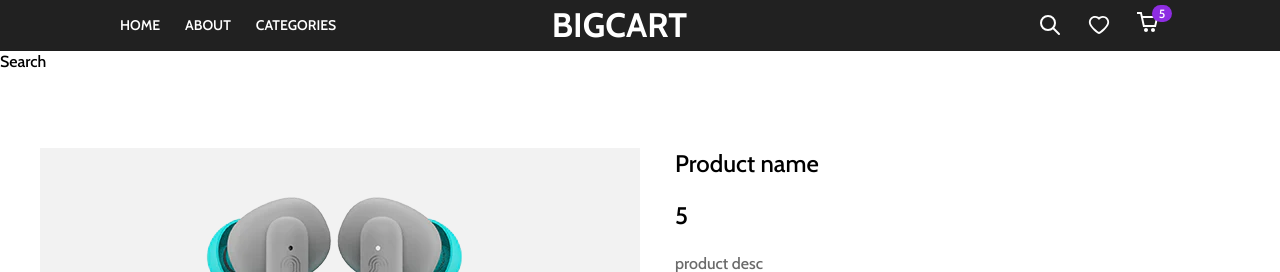
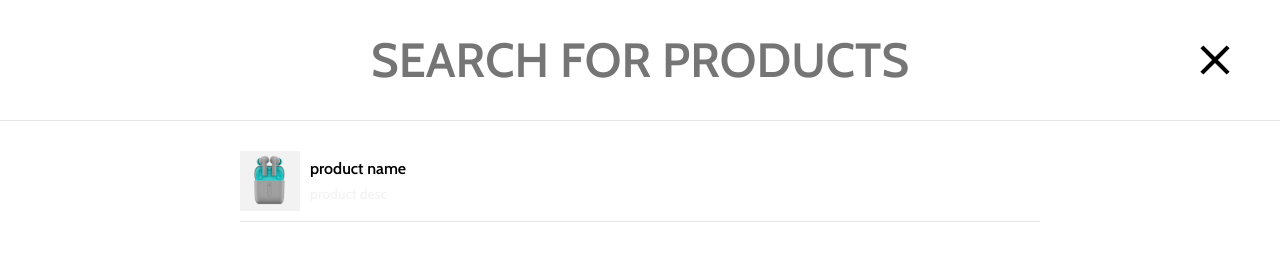
Before and after one commit to msaini0r/Bigcart, a React (Create React App) app in the folder client/: page /product/1 in a window 1280 px wide. Both pictures are taken after a click on the icon 1050 px from the left and 25 px from the top of the page. Shown: the top 272 px of the page. Built offline with nearby package versions, Linux system fonts and the light colour scheme.

Commit message:
Search component completed

```diff
--- a/client/src/components/Header/Header.jsx
+++ b/client/src/components/Header/Header.jsx
@@ -13,7 +13,7 @@
 const Header = () => {
   const [scrolled, setScrolled] = useState(false);
   const [showCart, setShowCart] = useState(false);
-  const [showSearch, setshowSearch] = useState(false);
+  const [showSearch, setShowSearch] = useState(false);
   const handleScroll = () => {
     const offset = window.scrollY;
     if (offset > 200) {
@@ -38,7 +38,7 @@
           </ul>
           <div className="center">BIGCART</div>
           <div className="right">
-            <TbSearch onClick={() => setshowSearch(true)} />
+            <TbSearch onClick={() => setShowSearch(true)} />
             <AiOutlineHeart />
             <span className="cart-icon" onClick={() => setShowCart(true)}>
               <CgShoppingCart />
@@ -48,7 +48,7 @@
         </div>
       </header>
       {showCart && <Cart setShowCart={setShowCart} />}
-      {showSearch && <Search setshowSearch={setshowSearch} />}
+      {showSearch && <Search setShowSearch={setShowSearch} />}
     </>
   );
 };
--- a/client/src/components/Header/Search/Search.jsx
+++ b/client/src/components/Header/Search/Search.jsx
@@ -1,6 +1,28 @@
 import "./Search.scss";
-const Search = () => {
-    return <div>Search</div>;
+import { MdClose } from "react-icons/md";
+import prod from "../../../assets/products/earbuds-prod-1.webp";
+const Search = ({ setShowSearch }) => {
+  return (
+    <div className="search-modal">
+      <div className="form-field">
+        <input type="text" autoFocus placeholder="Search for products" />
+        <MdClose className="close-btn" onClick={() => setShowSearch(false)} />
+      </div>
+      <div className="search-result-content">
+        <div className="search-results">
+          <div className="search-result-item">
+            <div className="img-container">
+              <img src={prod} alt="" />
+            </div>
+            <div className="prod-details">
+              <span className="name">product name</span>
+              <span className="desc">product desc</span>
+            </div>
+          </div>
+        </div>
+      </div>
+    </div>
+  );
 };
 
 export default Search;
--- a/client/src/components/Header/Search/Search.scss
+++ b/client/src/components/Header/Search/Search.scss
@@ -1 +1,116 @@
 @import "../../../css-config/mixins.scss";
+.search-modal {
+  position: fixed;
+  width: 100%;
+  height: 100%;
+  z-index: 999;
+  top: 0;
+  left: 0;
+  background-color: white;
+  transform: translateY(100%);
+  animation: slideSearchWindow 0.5s ease forwards;
+  .form-field {
+    width: 100%;
+    display: flex;
+    justify-content: center;
+    padding: 10px 50px;
+    border-bottom: 1px solid rgba(0, 0, 0, 0.1);
+    position: relative;
+    @include md {
+      padding: 20px 0px;
+    }
+    input {
+      width: 100%;
+      max-width: 1200px;
+      height: 50px;
+      text-align: center;
+      font-size: 20px;
+      font-weight: 600;
+      color: #212121;
+      outline: none;
+      border: none;
+      text-transform: uppercase;
+      @include md {
+        font-size: 48px;
+        height: 80px;
+      }
+    }
+    .close-btn {
+      position: absolute;
+      font-size: 25px;
+      right: 20px;
+      top: 50%;
+      cursor: pointer;
+      transform: translateY(-50%);
+      @include md {
+        right: 40px;
+        font-size: 50px;
+      }
+    }
+  }
+  .search-result-content {
+    max-width: calc(100% - 20px);
+    margin: 0 auto;
+    @include md {
+      max-width: 800px;
+    }
+    .search-results {
+      height: calc(100vh - 110px);
+      overflow: auto;
+      margin: 20px 0px;
+      @include md {
+        height: calc(100vh - 160px);
+      }
+      .search-result-item {
+        display: flex;
+        align-items: center;
+        gap: 10px;
+        padding: 10px 0px;
+        border-bottom: 1px solid rgba(0, 0, 0, 0.1);
+        cursor: pointer;
+        .img-container {
+          background-color: rgba(0, 0, 0, 0.05);
+          width: 60px;
+          height: 60px;
+          flex-shrink: 0;
+          img {
+            width: 100%;
+            height: 100%;
+          }
+        }
+        .prod-details {
+          overflow: hidden;
+          .name {
+            text-overflow: ellipsis;
+            white-space: nowrap;
+            overflow: hidden;
+            font-size: 16px;
+            line-height: 1;
+            margin-bottom: 10px;
+            font-weight: 600;
+            display: block;
+          }
+          .desc {
+            font-size: 14px;
+            line-height: 1;
+            display: block;
+            text-overflow: ellipsis;
+            white-space: nowrap;
+            overflow: hidden;
+            color: rgba(0, 0, 0, 0.05);
+          }
+        }
+      }
+    }
+  }
+}
+
+@keyframes slideSearchWindow {
+  0% {
+    transform: translateY(100%);
+  }
+
+  100% {
+    transform: translateY(0%);
+  }
+}
```
